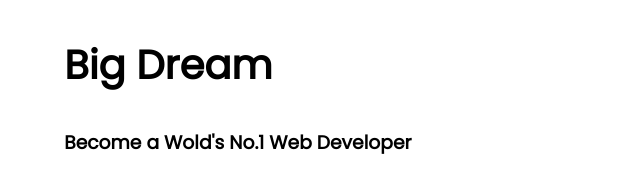
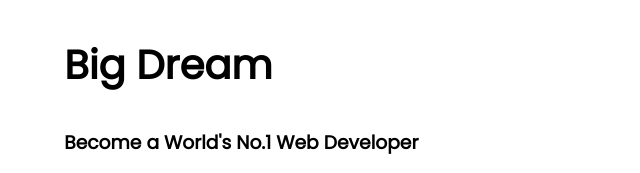
Before and after one commit to Abrarhusamfahim/web-portfolio, a plain HTML site: page index.html in a window 1280 px wide. Shown: the part 698-871 px from the top of the page, 627-1267 px from the left. Drawn offline with Linux system fonts and the light colour scheme.

Commit message:
finished my ever website

```diff
--- a/index.html
+++ b/index.html
@@ -32,7 +32,7 @@
          </div>
          <div class="half-width">
             <h2>Big Dream</h2>
-            <h3>Become a Wold's No.1 Web Developer</h3>
+            <h3>Become a World's No.1 Web Developer</h3>
             <p>I already learned the basic "HTML" and "CSS". I can build even teach my sisters how to make simple website. My goal is to build 3 websites and learn advanched topics.And i want to hard work for learning advanched topics.At the end i would like to say, you will be by my side and always support me. Thank You </p>
             <a class="new-button" target="blank" href="https://www.facebook.com/fahim.jahin.3">Please visit my Facebook account</a>
          </div>
@@ -59,6 +59,5 @@
        <p>©Abrar Fahim 2021, all rights reserved</p>
    </footer>
 
-
 </body>
 </html>
```
Also changed, not shown: style.CSS (line endings or trailing spaces).
